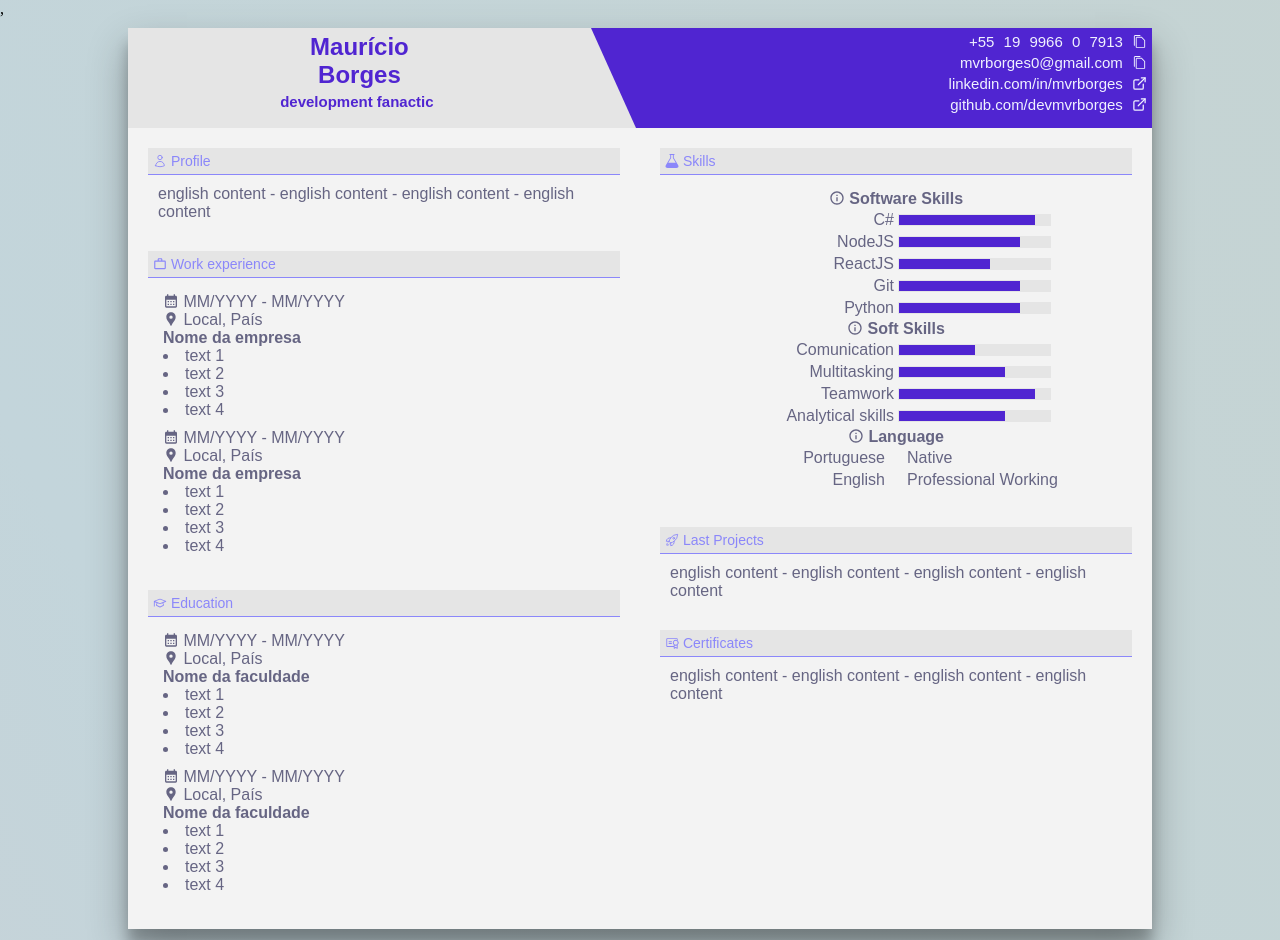
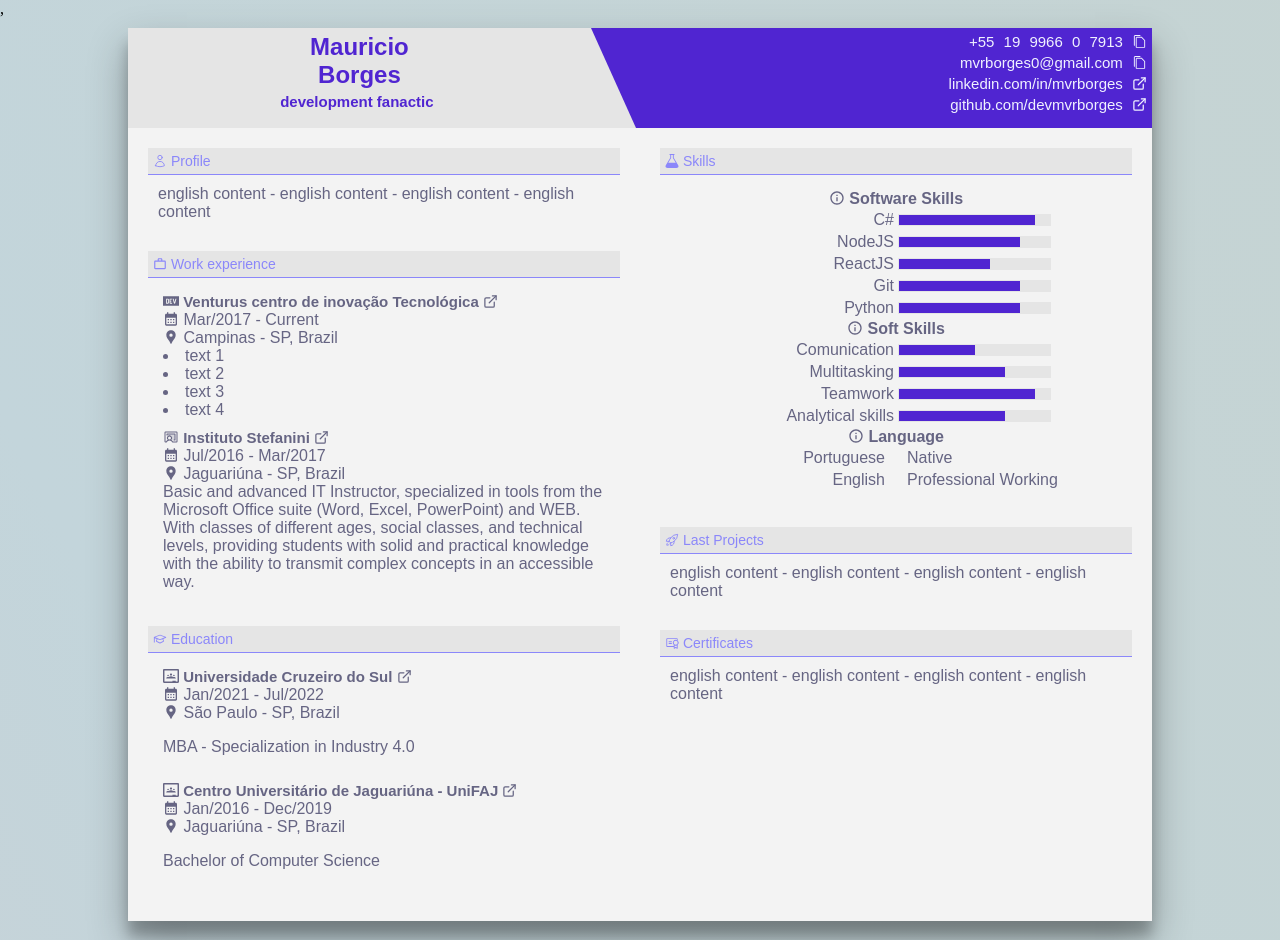
Before and after one commit to devmvrborges/github-page, a React (Create React App) app: page / in a window 1280 px wide. Shown: the top 940 px of the page. Built offline with nearby package versions, Linux system fonts and the light colour scheme.

Commit message:
add contents

```diff
--- a/public/index.html
+++ b/public/index.html
@@ -24,7 +24,7 @@
       work correctly both with client-side routing and a non-root public URL.
       Learn how to configure a non-root public URL by running `npm run build`.
     -->
-    <title>react-cv-mvrborges-on-development</title>
+    <title>Maurício Borges - Developer</title>
   </head>
   <body style="background-color: #000000; overflow: hidden">
     <noscript>You need to enable JavaScript to run this app.</noscript>
--- a/src/Resume.tsx
+++ b/src/Resume.tsx
@@ -4,13 +4,15 @@ import { VscCopy } from "react-icons/vsc";
 import { HiOutlineUser, HiOutlineRocketLaunch } from "react-icons/hi2";
 import { VscMortarBoard } from "react-icons/vsc";
 import { MdOutlineWorkOutline, MdCalendarMonth, MdLocationPin, MdOutlineInfo, MdLanguage } from "react-icons/md";
-import { PiCertificate } from "react-icons/pi";
+import { PiCertificate, PiChalkboardTeacherDuotone } from "react-icons/pi";
 import { FiExternalLink } from "react-icons/fi";
+import { SiDevdotto, SiGoogleclassroom } from "react-icons/si";
 import { ImLab } from "react-icons/im";
 import TypingAnimation from './TypingAnimation';
 import { Tooltip } from 'react-tooltip'
 import SliderComponent from './Components/Slider';
 import { useTranslation } from 'react-i18next';
+
 
 const Resume = () => {
   const { t, i18n } = useTranslation();
@@ -35,9 +37,11 @@ const Resume = () => {
         <div className='headContainer'>
           <div className="head headLeft">
             <div className='headName'>
-              Maurício <br />Borges
-              <TypingAnimation texts={["full stack developer ☕", "development fanactic 🐍", "game developer enthusiast 🧙‍♂️", "hobby with craft beer 🍺"]}></TypingAnimation>
-            </div></div>
+              Mauricio <br />Borges
+              <div className='animate-text'><TypingAnimation texts={["full stack developer ☕", "development fanactic 🐍", "game developer enthusiast 🧙‍♂️", "hobby with craft beer 🍺"]}></TypingAnimation>
+              </div>
+            </div>
+          </div>
           <div className="headCenter"></div>
           <div className="head headRight contact">
             <div className='contactLines' data-tooltip-id="contact-tooltip" data-tooltip-content={t('tooltip-whatsapp')} data-tooltip-place="bottom">
@@ -69,9 +73,9 @@ const Resume = () => {
               <div className='sectionText'> <MdOutlineWorkOutline className='icon' /> {t('title-work-experience')}</div>
               <div className='sectionContentText'>
                 <div className='sectionTopic'>
-                  <MdCalendarMonth className='icon' /> MM/YYYY - MM/YYYY <br />
-                  <MdLocationPin className='icon' /> Local, País <br />
-                  <span className='textBold'>Nome da empresa</span>
+                  <span><SiDevdotto className='icon' /><a className='textBold' href='https://linkedin.com/company/venturus' target='_blank' rel="noreferrer">  {t('content-venturus')} <FiExternalLink className='externalIcon' /></a></span><br />
+                  <MdCalendarMonth className='icon' /> {t('content-date-venturus')}  <br />
+                  <MdLocationPin className='icon' /> {t('content-local-campinas')} <br />
                   <li>text 1</li>
                   <li>text 2</li>
                   <li>text 3</li>
@@ -79,13 +83,12 @@ const Resume = () => {
                 </div>
 
                 <div className='sectionTopic'>
-                  <MdCalendarMonth className='icon' /> MM/YYYY - MM/YYYY <br />
-                  <MdLocationPin className='icon' /> Local, País <br />
-                  <span className='textBold'>Nome da empresa</span>
-                  <li>text 1</li>
-                  <li>text 2</li>
-                  <li>text 3</li>
-                  <li>text 4</li>
+                  <span><PiChalkboardTeacherDuotone className='icon' /><a className='textBold' href='https://linkedin.com/company/instituto-stefanini/' target='_blank' rel="noreferrer">  {t('content-stefanini')} <FiExternalLink className='externalIcon' /></a></span><br />
+                  <MdCalendarMonth className='icon' /> {t('content-date-stefanini')} <br />
+                  <MdLocationPin className='icon' /> {t('content-local-jaguariuna')}  <br />
+                  <div>
+                  {t('content-stefanini-text')}
+                  </div>
                 </div>
               </div>
             </div>
@@ -93,23 +96,31 @@ const Resume = () => {
               <div className='sectionText'> <VscMortarBoard className='icon' /> {t('title-education')}</div>
               <div className='sectionContentText'>
                 <div className='sectionTopic'>
-                  <MdCalendarMonth className='icon' /> MM/YYYY - MM/YYYY <br />
-                  <MdLocationPin className='icon' /> Local, País <br />
-                  <span className='textBold'>Nome da faculdade</span>
-                  <li>text 1</li>
-                  <li>text 2</li>
-                  <li>text 3</li>
-                  <li>text 4</li>
+
+                  <span><SiGoogleclassroom className='icon' /><a className='textBold' href='https://linkedin.com/school/universidadecruzeirodosul/' target='_blank' rel="noreferrer">  {t('content-cruzeiro-do-sul')} <FiExternalLink className='externalIcon' /></a></span><br />
+
+
+                  <MdCalendarMonth className='icon' /> {t('content-date-cruzeiro-do-sul')} <br />
+                  <MdLocationPin className='icon' /> {t('content-local-saopaulo')} <br />
+
+
+                  <p>
+                    {t('content-cruzeiro-do-sul-text')}
+                  </p>
+
                 </div>
 
                 <div className='sectionTopic'>
-                  <MdCalendarMonth className='icon' /> MM/YYYY - MM/YYYY <br />
-                  <MdLocationPin className='icon' /> Local, País <br />
-                  <span className='textBold'>Nome da faculdade</span>
-                  <li>text 1</li>
-                  <li>text 2</li>
-                  <li>text 3</li>
-                  <li>text 4</li>
+
+                  <span><SiGoogleclassroom className='icon' /><a className='textBold' href='https://linkedin.com/school/unifajoficial/' target='_blank' rel="noreferrer">  {t('content-unifaj')} <FiExternalLink className='externalIcon' /></a></span><br />
+                  <MdCalendarMonth className='icon' /> {t('content-date-unifaj')} <br />
+                  <MdLocationPin className='icon' /> {t('content-local-jaguariuna')} <br />
+
+                  <p>
+                    {t('content-unifaj-text')}
+                  </p>
+
+
                 </div>
               </div>
             </div>
@@ -197,11 +208,8 @@ const Resume = () => {
               <div className='section'>
                 <div className='sectionText'> <PiCertificate className='icon' /> {t('title-certificates')}</div>
                 <div className='sectionContentText'>
-
                   {t('content-certificates')}
                 </div>
-
-
               </div>
             </div>
           </div>
@@ -210,7 +218,7 @@ const Resume = () => {
       </div>
       <div>
         <div>
-          <div className='credits'><MdLanguage  className='icon' /> {t('change-language')}
+          <div className='credits'><MdLanguage className='icon' /> {t('change-language')}
             <div onClick={() => changeLanguage('en')} className='pointer'>EN-EN</div>
             <div onClick={() => changeLanguage('pt')} className='pointer'>PT-BR</div>
           </div>
--- a/src/locales/en.json
+++ b/src/locales/en.json
@@ -25,7 +25,26 @@
     "tooltip-whatsapp": "Call me on whatsapp or copy to clipboard",
     "tooltip-email": "Copy to clipboard",
     "tooltip-linkedin": "Visit my LinkedIn",
-    "tooltip-github": "Meet my github"
+    "tooltip-github": "Meet my github",
+
+    "content-local-jaguariuna": "Jaguariúna - SP, Brazil",
+    "content-local-campinas": "Campinas - SP, Brazil",
+    "content-local-saopaulo": "São Paulo - SP, Brazil",
+
+    "content-date-venturus": "Mar/2017 - Current",
+    "content-venturus": "Venturus centro de inovação Tecnológica",
+
+    "content-date-stefanini": "Jul/2016 - Mar/2017",
+    "content-stefanini": "Instituto Stefanini",
+    "content-stefanini-text": "Basic and advanced IT Instructor, specialized in tools from the Microsoft Office suite (Word, Excel, PowerPoint) and WEB. With classes of different ages, social classes, and technical levels, providing students with solid and practical knowledge with the ability to transmit complex concepts in an accessible way.",
+
+    "content-date-unifaj": "Jan/2016 - Dec/2019",
+    "content-unifaj": "Centro Universitário de Jaguariúna - UniFAJ",
+    "content-unifaj-text": "Bachelor of Computer Science",
 
 
+    "content-date-cruzeiro-do-sul": "Jan/2021 - Jul/2022",
+    "content-cruzeiro-do-sul": "Universidade Cruzeiro do Sul",
+    "content-cruzeiro-do-sul-text": "MBA - Specialization in Industry 4.0"
+
 }
--- a/src/locales/pt.json
+++ b/src/locales/pt.json
@@ -1,11 +1,15 @@
 {
   "change-language": "Alterar idioma",
+
+
   "title-profile": "Perfil",
   "title-work-experience": "Experiência",
   "title-education": "Graduação",
   "title-skills": "Skills",
   "title-last-projects": "Ultimos projetos",
   "title-certificates": "Certificados",
+
+
   "sub-title-skills-softskills": "Soft Skills",
   "sub-title-skills-softwareskills": "Software Skills",
   "sub-title-skills-languages": "Idioma",
@@ -13,17 +17,45 @@
   "sub-item-skills-multitasking": "Multitasking",
   "sub-item-skills-teamwork": "Trabalho em equipe",
   "sub-item-skills-analytical": "Analítico",
+
+
   "lang-content-pt-br": "Português",
   "lang-content-level-pt-br": "Nativo",
   "lang-content-en-en": "Inglês",
   "lang-content-level-en-en": "Intermediário Professional",
+
+
   "content-profile": "pt-br conteudo - pt-br conteudo - pt-br conteudo - pt-br conteudo",
   "content-lastprojects": "pt-br conteudo - pt-br conteudo - pt-br conteudo - pt-br conteudo",
   "content-certificates": "pt-br conteudo - pt-br conteudo - pt-br conteudo - pt-br conteudo",
+
+
   "tooltip-whatsapp": "Me chame no WhatsApp ou copie para area de transferência",
   "tooltip-email": "Copiar para area de transferência",
   "tooltip-linkedin": "Visite o meu LinkedIn",
-  "tooltip-github": "Conheça o meu github"
+  "tooltip-github": "Conheça o meu github",
+
+  "content-local-jaguariuna": "Jaguariúna - SP, Brasil",
+  "content-local-campinas": "Campinas - SP, Brasil",
+  "content-local-saopaulo": "São Paulo - SP, Brasil",
+
+
+  "content-date-venturus": "Mar/2017 - Atual",
+  "content-venturus": "Venturus centro de inovação Tecnológica",
+
+  "content-date-stefanini": "Jul/2016 - Mar/2017",
+  "content-stefanini": "Instituto Stefanini",
+  "content-stefanini-text": "Instrutor de Informática Básica e avançada, especializado em ferramentas do pacote Microsoft Office (Word, Excel, PowerPoint) e WEB. Com turmas de diferentes idades, classes sociais, e nível tecnico, proporcionando aos alunos conhecimentos sólidos e práticos com a capacidade de transmitir conceitos complexos de maneira acessível.",
+
+
+  "content-date-unifaj": "Jan/2016 - Dez/2019",
+  "content-unifaj": "Centro Universitário de Jaguariúna - UniFAJ",
+  "content-unifaj-text": "Bacharelado, Ciência da Computação",
+
+
+  "content-date-cruzeiro-do-sul": "Jan/2021 - Jul/2022",
+  "content-cruzeiro-do-sul": "Universidade Cruzeiro do Sul",
+  "content-cruzeiro-do-sul-text": "MBA - Especialização em Industria 4.0"
 
 
 }
--- a/src/styles.css
+++ b/src/styles.css
@@ -56,6 +56,7 @@ a {
 
 .textBold {
     font-weight: bold;
+    color: #666583;
 }
 
 .section {
@@ -204,7 +205,9 @@ a {
     }
 
     .copyIcon,
-    .externalIcon {
+    .externalIcon,
+    .credits,
+    .animate-text {
         visibility: hidden;
     }
 }
@@ -249,7 +252,7 @@ a {
     background-color: #E5E5E5;
 }
 
-.pointer:hover{
+.pointer:hover {
     cursor: pointer;
     font-weight: bold;
 }
@@ -273,10 +276,11 @@ a:hover {
 
 .mini-container {
     text-align: center;
+
 }
 
 
-.subtitle{
+.subtitle {
     font-weight: bold;
 }
 
@@ -286,7 +290,9 @@ a:hover {
     padding: 2px;
 }
 
-.icon, .externalIcon, .copyIcon{
+.icon,
+.externalIcon,
+.copyIcon {
     margin-bottom: -2px;
 }
 
@@ -305,23 +311,24 @@ td {
     text-align: right;
 }
 
-.simpleRight{
+.simpleRight {
     text-align-last: right;
     padding-right: 10px;
 }
 
-.simpleLeft{
+.simpleLeft {
     text-align-last: left;
     padding-left: 10px;
     white-space: nowrap;
 }
 
 
-.credits{
-    /* background-color: rgba(64, 224, 208, 0.445); */
+.credits {
     width: 30%;
     padding: 10px;
-    div{
-padding: 5px;
+    font-family: Century Gothic, CenturyGothic, AppleGothic, sans-serif;
+
+    div {
+        padding: 5px;
     }
 }
```
Also changed, not shown: 1 other file (tests, documents, lock files or other folders). Lines whose indentation alone changed are shown as unchanged.
